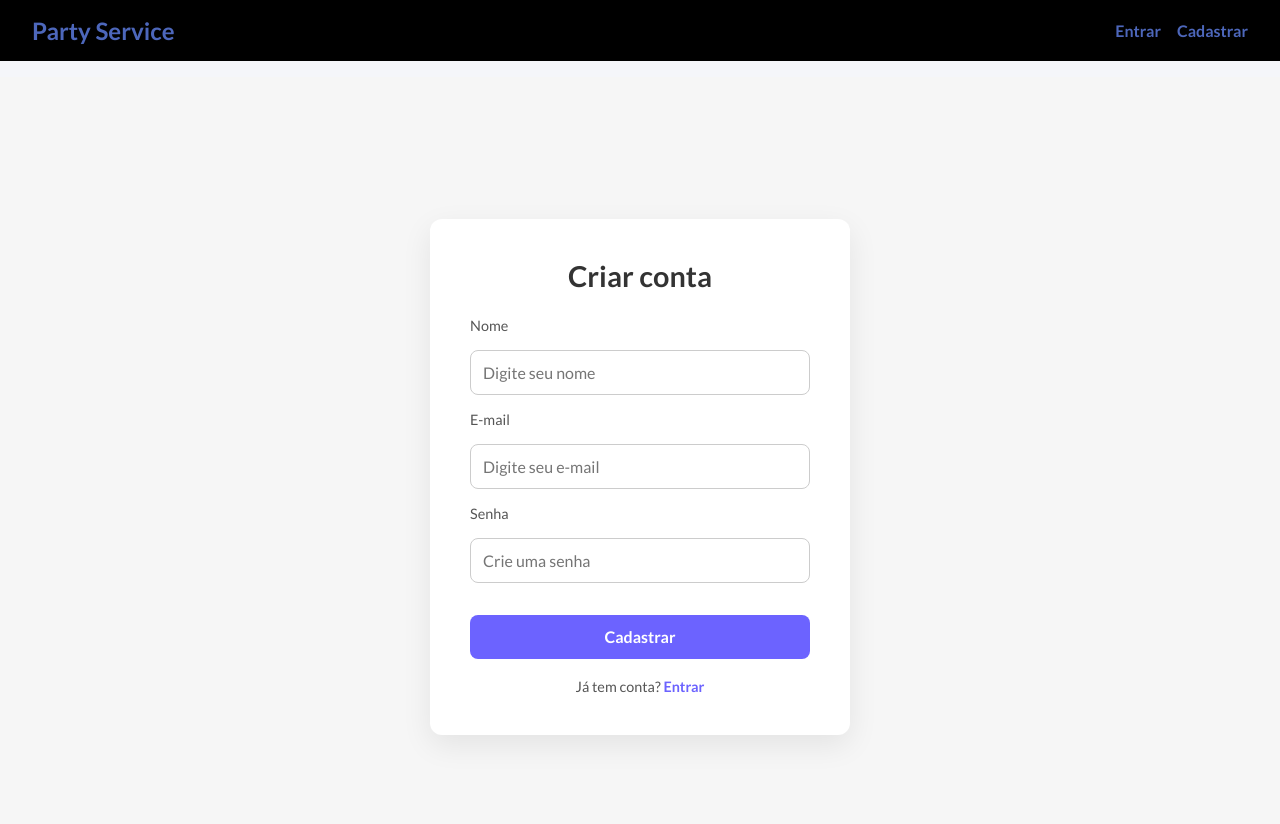
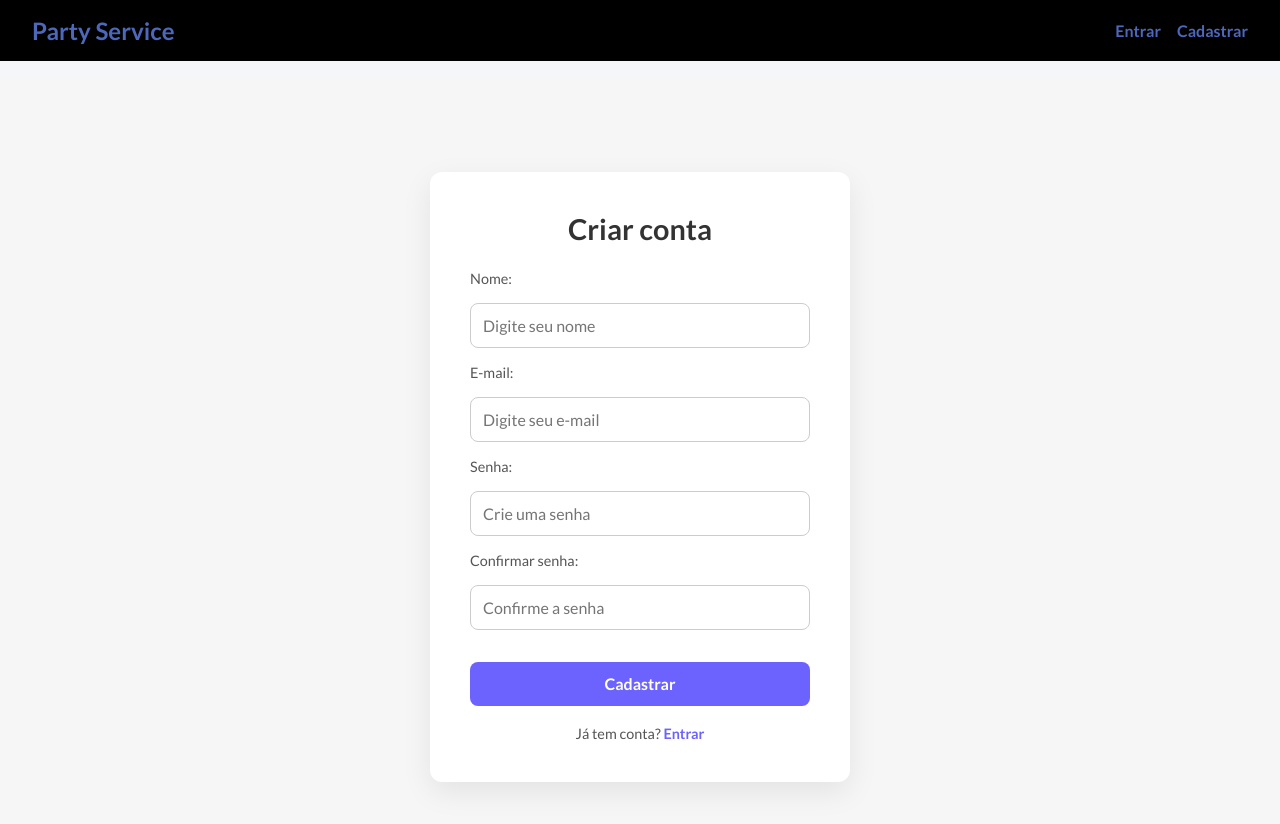
Before and after one commit to GustaOl1v3ir4/Party-Time, a React (Vite) app in the folder frontend/: page /register in a window 1280 px wide. Shown: the top 824 px of the page. Built offline with nearby package versions, Linux system fonts and the light colour scheme.

Commit message:
Ajuste dos serviços e confirmação de senha

```diff
--- a/frontend/src/components/Navbar.css
+++ b/frontend/src/components/Navbar.css
@@ -15,3 +15,17 @@
 #navbar ul {
     align-items: center;
 }
+
+.logout-btn{
+    padding: 0.5rem;
+    border-radius: 5px;
+    border: none;
+    background-color: #6c63ff;
+    color: #fff;
+    cursor: pointer;
+    transition: 0.3s;
+}
+
+.logout-btn:hover{
+    background-color: #584fe0;
+}
--- a/frontend/src/components/Navbar.jsx
+++ b/frontend/src/components/Navbar.jsx
@@ -33,7 +33,7 @@ const Navbar = () => {
                         <Link to="/party/new">Criar festa</Link>
                     </li>
                     <li>
-                        <button onClick={logout}>Sair</button>
+                        <button onClick={logout} className="logout-btn">Sair</button>
                     </li>
                     </>
                 )}
--- a/frontend/src/routes/Register.jsx
+++ b/frontend/src/routes/Register.jsx
@@ -10,13 +10,15 @@ const Register = () => {
   const [name, setName] = useState("");
   const [email, setEmail] = useState("");
   const [password, setPassword] = useState("");
+  const [confirmPassword, setConfirmPassword] = useState("");
+
 
   const handleSubmit = async (e) => {
     e.preventDefault();
 
     try {
-      await register({ name, email, password });
-      navigate("/");
+      await register({ name, email, password, confirmPassword });
+      navigate("/login");
     } catch (error) {
       alert("Erro ao cadastrar usuário");
     }
@@ -28,7 +30,7 @@ const Register = () => {
         <h2>Criar conta</h2>
 
         <form onSubmit={handleSubmit}>
-          <label>Nome</label>
+          <label>Nome: </label>
           <input
             type="text"
             placeholder="Digite seu nome"
@@ -37,7 +39,7 @@ const Register = () => {
             required
           />
 
-          <label>E-mail</label>
+          <label>E-mail: </label>
           <input
             type="email"
             placeholder="Digite seu e-mail"
@@ -46,7 +48,7 @@ const Register = () => {
             required
           />
 
-          <label>Senha</label>
+          <label>Senha: </label>
           <input
             type="password"
             placeholder="Crie uma senha"
@@ -54,6 +56,19 @@ const Register = () => {
             onChange={(e) => setPassword(e.target.value)}
             required
           />
+
+          <label>Confirmar senha: </label>
+          <input
+            type="password"
+            placeholder="Confirme a senha"
+            value={confirmPassword}
+            onChange={(e) => setConfirmPassword(e.target.value)}
+            required
+          />
+
+          {password !== confirmPassword &&
+          (<p style={{color: "red"}}>As senhas não são iguais</p>)}
+
 
           <button type="submit">Cadastrar</button>
         </form>
```
Also changed, not shown: 2 other files (tests, documents, lock files or other folders).
